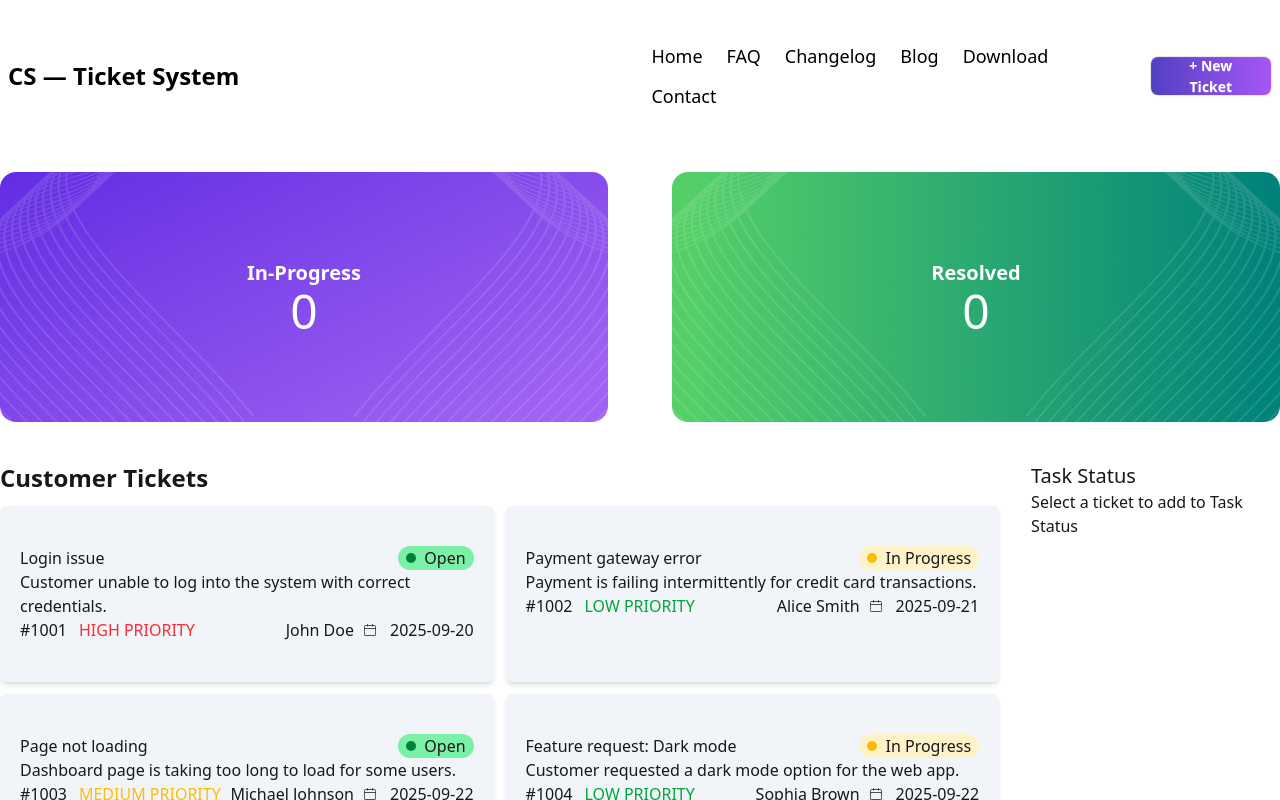
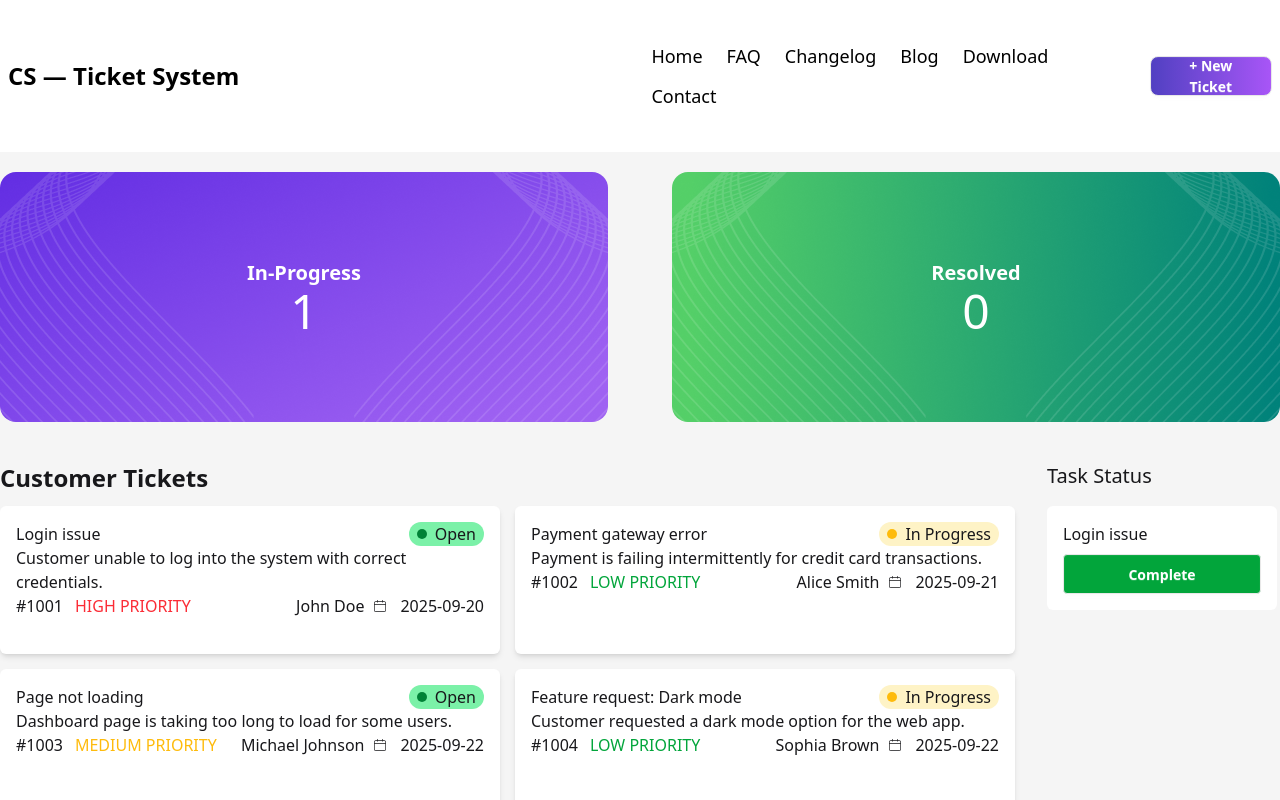
Before and after one commit to MD-Sabbir-Hosain-Rafi99/Customer-Support-Ticket-System, a React (Vite) app: page / in a window 1280 px wide. Both pictures are taken after a click on the element 246 px from the left and 594 px from the top of the page. Shown: the top 800 px of the page. Built offline with nearby package versions, Linux system fonts and the light colour scheme.

Commit message:
Ticket card selection functionality done

```diff
--- a/index.html
+++ b/index.html
@@ -6,7 +6,7 @@
     <meta name="viewport" content="width=device-width, initial-scale=1.0" />
     <title>customer-support-ticket-system</title>
   </head>
-  <body>
+  <body class="bg-[#F5F5F5]">
     <div id="root"></div>
     <script type="module" src="/src/main.jsx"></script>
   </body>
--- a/src/App.jsx
+++ b/src/App.jsx
@@ -14,21 +14,23 @@ const fetchData = async () => {
   return res.json()
 }
 
+const fetchDataPromise = fetchData();
+
 function App() {
 
-  const fetchDataPromise = fetchData();
+
 
   // Ticket card selected
   const [selectedCards, setSelectedCards] = useState([])
-
+  // console.log(selectedCards)
 
   return (
     <>
       <Navbar />
       <Container>
-        <Banner/>
+        <Banner selectedCards={selectedCards}/>
         <Suspense fallback={'Loading...'}>
-          <CustomerTickets fetchDataPromise={fetchDataPromise}/>
+          <CustomerTickets selectedCards={selectedCards} setSelectedCards={setSelectedCards} fetchDataPromise={fetchDataPromise}/>
         </Suspense>
       </Container>
     </>
--- a/src/components/CustomerTickets.jsx
+++ b/src/components/CustomerTickets.jsx
@@ -1,15 +1,16 @@
 
 import LeftCard from './LeftCard';
 import TaskStatusBar from './TaskStatusBar';
-const CustomerTickets = ({ fetchDataPromise }) => {
+
+const CustomerTickets = ({ fetchDataPromise, selectedCards, setSelectedCards }) => {
 
 
-
+    // console.log(selectedCards)
 
     return (
-        <div className='flex items-start gap-x-8 mt-10'>
-            <LeftCard fetchDataPromise={fetchDataPromise}/>
-            <TaskStatusBar/>
+        <div className='flex items-start  gap-x-8 mt-10'>
+            <LeftCard selectedCards={selectedCards} setSelectedCards={setSelectedCards} fetchDataPromise={fetchDataPromise}/>
+            <TaskStatusBar selectedCards={selectedCards}/>
         </div>
     )
 }
--- a/src/components/LeftCard.jsx
+++ b/src/components/LeftCard.jsx
@@ -1,20 +1,24 @@
 import React, { use } from 'react'
 import { CiCalendar } from "react-icons/ci";
-const LeftCard = ({ fetchDataPromise }) => {
+const LeftCard = ({ fetchDataPromise, selectedCards, setSelectedCards }) => {
 
     const initialData = use(fetchDataPromise)
     // console.log(initialData);
+
+    const handleSelectedCard = (itemCardData) => {
+        setSelectedCards([...selectedCards, itemCardData])
+    }
     return (
         <>
 
             <div>
                 <h2 className='text-2xl font-bold'>Customer Tickets</h2>
-                <div className="grid grid-cols-2 gap-[12px] mt-3">
+                <div className="grid grid-cols-2 gap-[15px] mt-3">
 
                     {
                         initialData.map((item, index) => {
                             // console.log(item)
-                            return <div key={index} className='shadow-md rounded-md cursor-pointer bg-slate-100 p-5 py-10'>
+                            return <div onClick={() =>handleSelectedCard(item)} key={index} className='shadow-md rounded-md cursor-pointer bg-white p-4 w-[500px] h-[148px]'>
                                 <div className="flex items-center justify-between">
                                     <div className="">
                                         <h2>{item.title}</h2>
--- a/src/components/TaskStatusBar.jsx
+++ b/src/components/TaskStatusBar.jsx
@@ -1,10 +1,15 @@
 import React from 'react'
+import Selected from './selectedTicketCard/Selected'
 
-const TaskStatusBar = () => {
+const TaskStatusBar = ({selectedCards}) => {
+    // console.log(selectedCards)
   return (
     <div>
       <h2 className='text-xl'>Task Status</h2>
-      <p>Select a ticket to add to Task Status</p>
+
+      {
+        selectedCards.map(card => <Selected key={card.id} card={card}></Selected>)
+      }
     </div>
   )
 }
--- a/src/components/banner/Banner.jsx
+++ b/src/components/banner/Banner.jsx
@@ -3,12 +3,12 @@ import Flex from '../Flex'
 import InProgress from './InProgress'
 import Resolved from './Resolved'
 
-const Banner = () => {
+const Banner = ({selectedCards}) => {
     return (
         <>
             <div className="">
                 <Flex className={'mt-5 justify-between'}>
-                    <InProgress />
+                    <InProgress selectedCards={selectedCards} />
                     <Resolved />
                 </Flex>
             </div>
--- a/src/components/banner/InProgress.jsx
+++ b/src/components/banner/InProgress.jsx
@@ -3,17 +3,17 @@ import Container from '../Container'
 import Flex from '../Flex'
 import bg1 from '../../assets/bg1.png'
 
-const InProgress = () => {
+const InProgress = ({selectedCards}) => {
     return (
         <>
-            <div class="w-[608px] h-[250px] rounded-2xl relative">
-                <div class="absolute inset-0">
-                    <img src={bg1} class="w-full h-full rounded-2xl object-cover" alt="pattern" />
+            <div className="w-[608px] h-[250px] rounded-2xl relative">
+                <div className="absolute inset-0">
+                    <img src={bg1} className="w-full h-full rounded-2xl object-cover" alt="pattern" />
                 </div>
 
-                <div class="relative z-10 flex flex-col items-center justify-center h-full text-white">
-                    <h2 class="text-xl font-semibold">In-Progress</h2>
-                    <p class="text-5xl font-medium">0</p>
+                <div className="relative z-10 flex flex-col items-center justify-center h-full text-white">
+                    <h2 className="text-xl font-semibold">In-Progress</h2>
+                    <p className="text-5xl font-medium">{selectedCards.length}</p>
                 </div>
             </div>
 
--- a/src/components/banner/Resolved.jsx
+++ b/src/components/banner/Resolved.jsx
@@ -5,14 +5,14 @@ import bg2 from '../../assets/bg2.png'
 const Resolved = () => {
     return (
         <>
-            <div class="w-[608px] h-[250px] relative">
-                <div class="absolute inset-0">
-                    <img src={bg2} class="w-full h-full rounded-2xl object-cover" alt="pattern" />
+            <div className="w-[608px] h-[250px] relative">
+                <div className="absolute inset-0">
+                    <img src={bg2} className="w-full h-full rounded-2xl object-cover" alt="pattern" />
                 </div>
 
-                <div class="relative z-10 flex flex-col items-center justify-center h-full text-white">
-                    <h2 class="text-xl font-semibold">Resolved</h2>
-                    <p class="text-5xl font-medium">0</p>
+                <div className="relative z-10 flex flex-col items-center justify-center h-full text-white">
+                    <h2 className="text-xl font-semibold">Resolved</h2>
+                    <p className="text-5xl font-medium">0</p>
                 </div>
             </div>
         </>
--- /dev/null
+++ b/src/components/selectedTicketCard/Selected.jsx
@@ -0,0 +1,14 @@
+import React from 'react'
+
+const Selected = ({card}) => {
+    console.log(card)
+    return (
+        // <p>Select a ticket to add to Task Status</p>
+        <div className="p-4 w-[230px] bg-white rounded-md mt-4">
+            <h3 className='pb-2'>{card.title}</h3>
+            <button className="btn bg-[#02A53B] w-full text-white">Complete</button>
+        </div>
+    )
+}
+
+export default Selected
```
